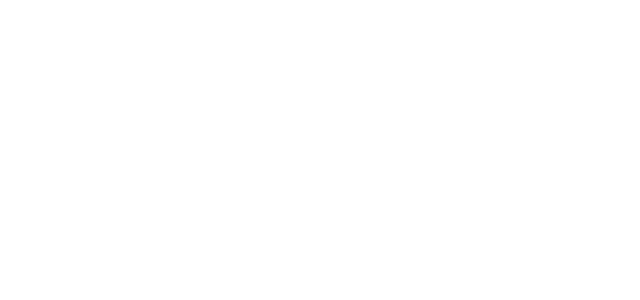
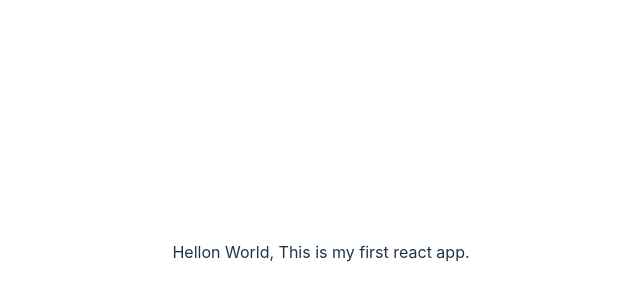
Before and after one commit to JayBaldwa30/React-Practice, a React (Vite) app: page / in a window 1280 px wide. Shown: the part 148-448 px from the top of the page, without its empty margins (319-959 px from the left). Built offline with nearby package versions, Linux system fonts and the light colour scheme.

Commit message:
Build a simple About Us page using React components.

```diff
--- a/src/App.jsx
+++ b/src/App.jsx
@@ -1,9 +1,18 @@
 import "./App.css";
+
+import HelloWorld from "./components/HelloWorld";
+import AboutUs from "./components/AboutUs";
+import { BrowserRouter as Router, Route, Routes } from "react-router-dom";
 
 function App() {
   return (
     <>
-
+      <Router>
+        <Routes>
+          <Route path="/" element={<HelloWorld />}></Route>
+          <Route path="/about" element={<AboutUs />}></Route>
+        </Routes>
+      </Router>
     </>
   );
 }
--- /dev/null
+++ b/src/components/AboutUs.jsx
@@ -0,0 +1,11 @@
+
+
+function AboutUs() {
+  return (
+    <>
+      <div>About Us Page</div>
+    </>
+  );
+}
+
+export default AboutUs;
--- /dev/null
+++ b/src/components/HelloWorld.jsx
@@ -0,0 +1,6 @@
+
+function HelloWorld() {
+  return <div>Hellon World, This is my first react app.</div>;
+}
+
+export default HelloWorld;
```
